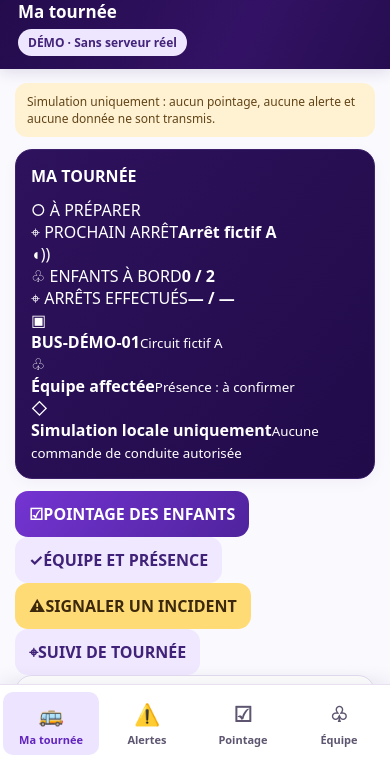
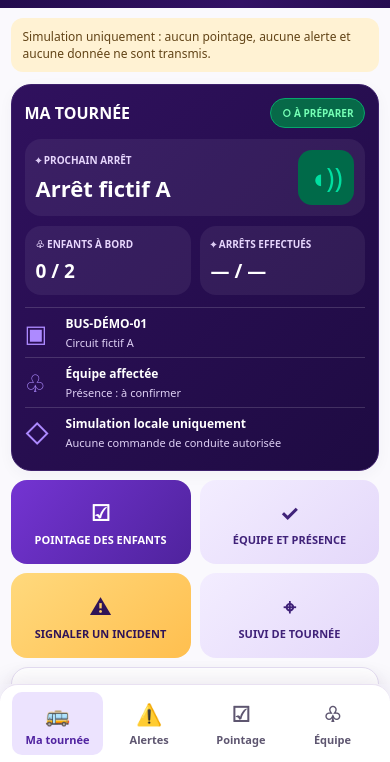
Before and after one commit to elogisco-243/projet-bus-scolaire, a website: page mobile-session19/index.html in a window 390 px wide. Shown: the part 82-844 px from the top of the page. Drawn offline with Linux system fonts and the light colour scheme.

Commit message:
UI152: faithful driver-inspired purple hero, 2x2 actions, adaptive tablet layout

```diff
--- a/mobile-session19/style.css
+++ b/mobile-session19/style.css
@@ -60,3 +60,46 @@ button{min-height:44px}
  .content:has(.counts)>.tour-hero{grid-column:1;grid-row:2}
  .content:has(.counts)>.effectifs{grid-column:2;grid-row:2}
 }
+
+/* UI-152: reproduce historical Driver Tour Dashboard composition in attendant DEMO. */
+.head{padding:calc(env(safe-area-inset-top) + 9px) clamp(12px,3vw,32px) 10px}
+.head .eyebrow{display:none}.head h1{display:none}
+.head .brand{min-height:48px}
+.brand-mark{background:#f1e8ff;color:#5127a2}
+.pill{margin:2px 0 0 52px;font-size:10px;padding:3px 8px}
+.content{padding:10px clamp(10px,2.7vw,28px);background:#faf9fd}
+.tour-dashboard{max-width:100%;display:flex;flex-direction:column;gap:9px}
+.tour-dashboard .card{margin-bottom:0}
+.tour-dashboard .tour-hero{border-radius:20px;padding:clamp(13px,2.5vw,23px);background:linear-gradient(135deg,#30115e,#1e0b42)}
+.tour-heading{display:flex;align-items:center;justify-content:space-between;gap:8px;margin-bottom:11px}
+.tour-heading h2{font-size:clamp(16px,2.5vw,25px);margin:0}
+.trip-state{background:#076948;color:#75ffb5;border:1px solid #07a66b;border-radius:50px;font-size:clamp(10px,1.4vw,14px);font-weight:800;padding:7px 11px;white-space:nowrap}
+.next-stop,.hero-stats>div{background:#ffffff10;border-radius:16px;padding:clamp(11px,2vw,18px)}
+.next-stop{display:flex;justify-content:space-between;align-items:center;gap:10px;margin-bottom:10px}
+.hero-label{font-size:clamp(10px,1.4vw,13px);font-weight:650;color:#e7d6fd;display:block}
+.next-stop strong{display:block;font-size:clamp(22px,3.5vw,34px);margin-top:6px}
+.stop-sound{font-size:27px;color:#00dfa1;background:#006a49;padding:9px 12px;border-radius:14px}
+.hero-stats{display:grid;grid-template-columns:1fr 1fr;gap:9px}
+.hero-stats strong{display:block;font-size:clamp(19px,3vw,29px);margin-top:7px}
+.hero-info{margin-top:12px}
+.hero-info>div{display:flex;align-items:center;gap:11px;padding:7px 0;border-top:1px solid #ffffff27}
+.hero-info strong,.hero-info small{display:block}
+.hero-info strong{font-size:clamp(12px,1.8vw,16px)}
+.hero-info small{font-size:11px;color:#ded0f4;margin-top:3px}
+.hero-symbol{font-size:24px;color:#ad8aff;min-width:30px}
+.dashboard-actions{display:grid;grid-template-columns:1fr 1fr;gap:9px}
+.dashboard-actions button{min-height:clamp(65px,10vh,100px);margin:0;display:flex;flex-direction:column;gap:5px;align-items:center;justify-content:center;font-size:22px;border-radius:16px}
+.dashboard-actions button span{font-size:clamp(11px,1.6vw,15px);font-weight:850}
+.dashboard-actions .warn{background:linear-gradient(140deg,#ffd97d,#ffbf4f);color:#301457}
+.dashboard-actions .light{background:linear-gradient(140deg,#f3edff,#e4d8fa)}
+.tour-controls .hint{margin:5px 0}
+.bottom{border-radius:18px 18px 0 0;padding-inline:clamp(7px,3vw,36px);box-shadow:0 -5px 22px #2d0b4f17}
+.bottom button.active{color:#5023a0;background:#ece3fe}
+@media(min-width:900px) and (orientation:landscape){
+ .content:has(.tour-dashboard){display:block}
+ .tour-dashboard{display:grid;grid-template-columns:minmax(0,1.35fr) minmax(260px,1fr);align-items:start;gap:14px}
+ .tour-dashboard .tour-hero{grid-row:1/3}
+ .tour-dashboard .dashboard-actions{grid-column:2;grid-row:1}
+ .tour-dashboard .tour-controls{grid-column:2;grid-row:2}
+}
+@media(max-height:700px){.head{padding-top:calc(env(safe-area-inset-top) + 5px);padding-bottom:5px}.brand-mark{min-height:34px;min-width:34px}.brand{min-height:35px}.pill{margin-left:45px}.tour-dashboard .tour-hero{padding:10px}.next-stop,.hero-stats>div{padding:9px}.hero-info>div{padding:5px 0}.dashboard-actions button{min-height:64px}}
```
